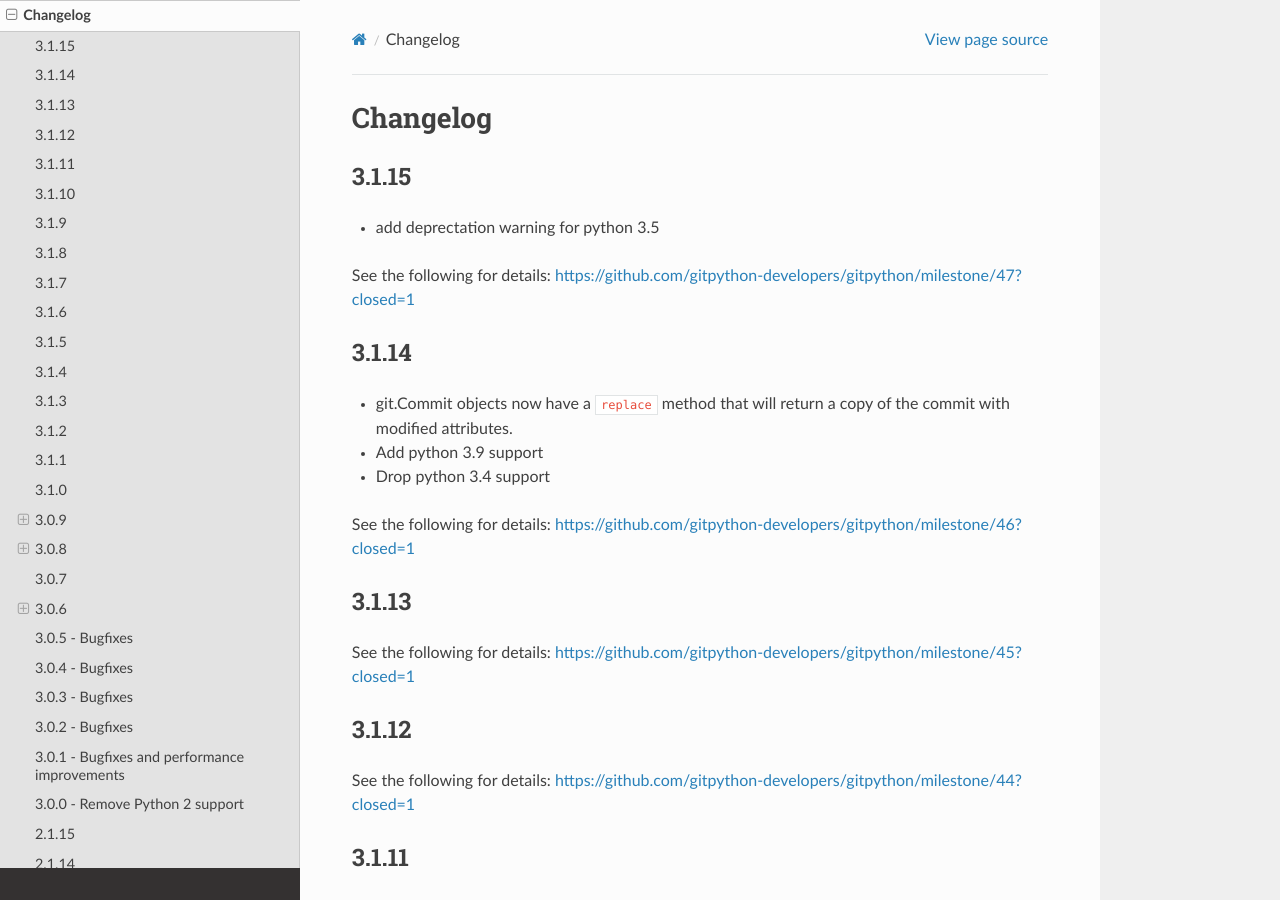
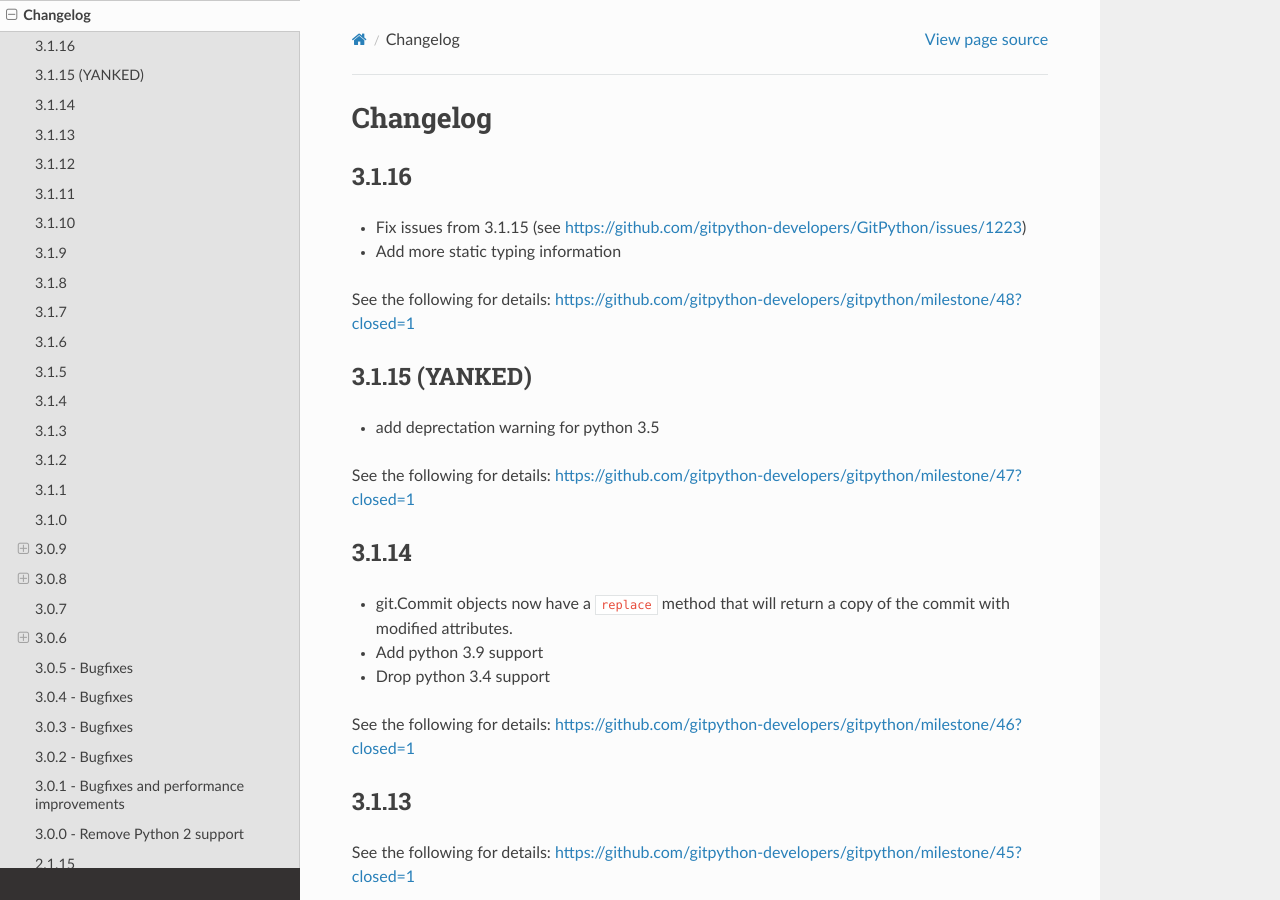
Before and after one commit to gitpython-developers/GitPython, a Sphinx documentation site: the page built from doc/source/changes.rst, in a window 1280 px wide and 900 px high. Built offline with Sphinx 7.4.7 and the Read the Docs theme 2.0.0, drawn with Linux system fonts in a browser that asks for light colours.

Commit message:
update change log

```diff
--- a/doc/source/changes.rst
+++ b/doc/source/changes.rst
@@ -2,8 +2,17 @@
 Changelog
 =========
 
-3.1.15
+3.1.16
 ======
+
+* Fix issues from 3.1.15 (see https://github.com/gitpython-developers/GitPython/issues/1223)
+* Add more static typing information
+
+See the following for details:
+https://github.com/gitpython-developers/gitpython/milestone/48?closed=1
+
+3.1.15  (YANKED)
+================
 
 * add deprectation warning for python 3.5
 
```
